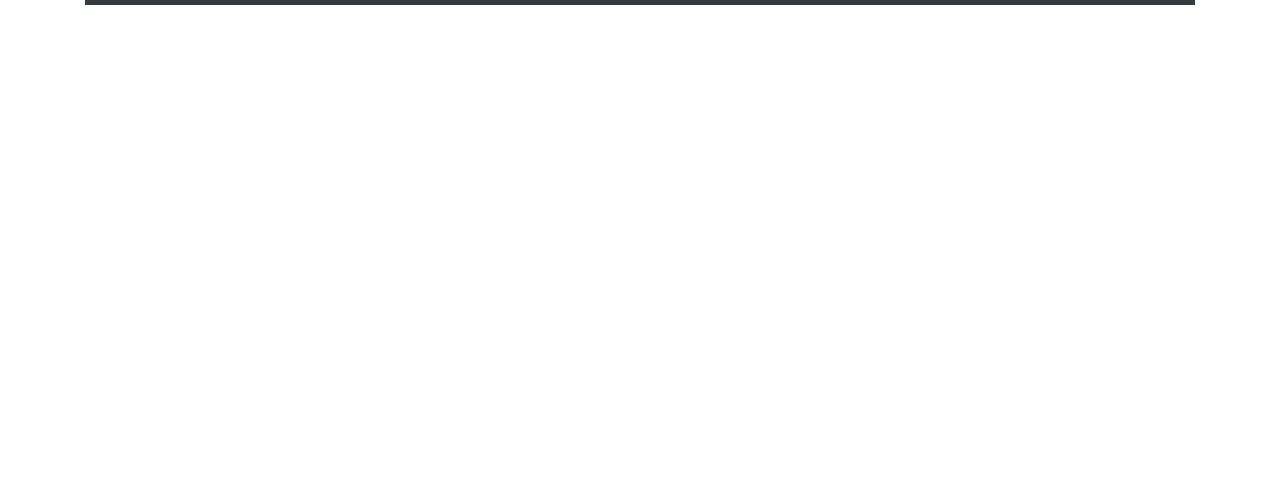
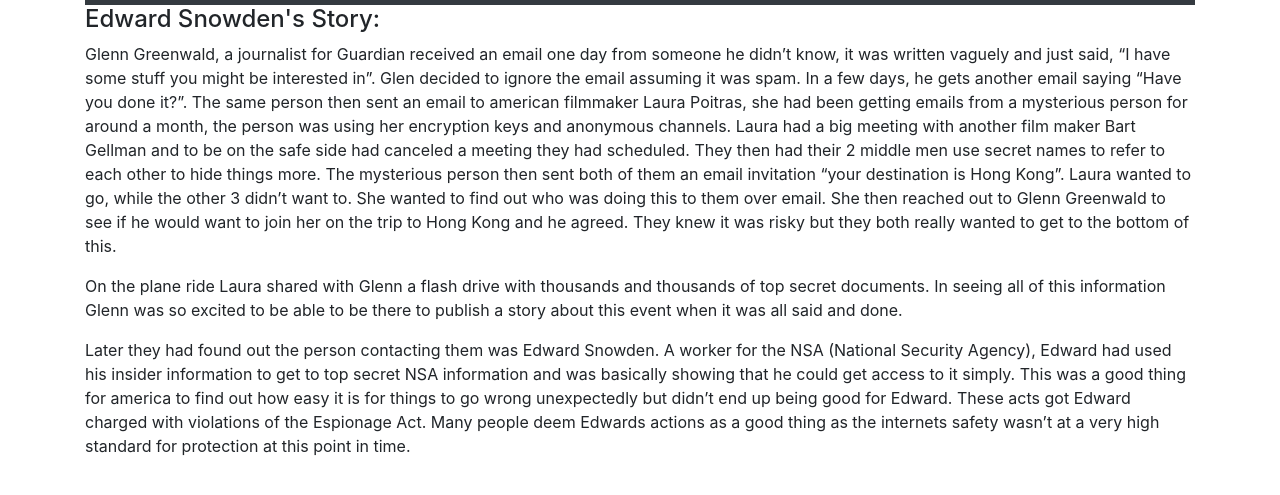
Before and after one commit to BrandonNJIT/Data_Privacy, a plain HTML site: page docs/edward_snowden.html in a window 1280 px wide. Shown: the part 99-594 px from the top of the page. Drawn offline with nearby package versions, Linux system fonts and the light colour scheme.

Commit message:
Final Page

```diff
--- a/docs/edward_snowden.html
+++ b/docs/edward_snowden.html
@@ -50,8 +50,15 @@
             </ul>
         </div>
     </nav>
+    <h4>Edward Snowden's Story:</h4>
     <p>
-
+    Glenn Greenwald, a journalist for Guardian received an email one day from someone he didn’t know, it was written vaguely and just said, “I have some stuff you might be interested in”. Glen decided to ignore the email assuming it was spam. In a few days, he gets another email saying “Have you done it?”. The same person then sent an email to american filmmaker Laura Poitras, she had been getting emails from a mysterious person for around a month, the person was using her encryption keys and anonymous channels. Laura had a big meeting with another film maker Bart Gellman and to be on the safe side had canceled a meeting they had scheduled. They then had their 2 middle men use secret names to refer to each other to hide things more. The mysterious person then sent both of them an email invitation “your destination is Hong Kong”. Laura wanted to go, while the other 3 didn’t want to. She wanted to find out who was doing this to them over email. She then reached out to Glenn Greenwald to see if he would want to join her on the trip to Hong Kong and he agreed. They knew it was risky but they both really wanted to get to the bottom of this.
+    </p>
+    <p>
+    On the plane ride Laura shared with Glenn a flash drive with thousands and thousands of top secret documents. In seeing all of this information Glenn was so excited to be able to be there to publish a story about this event when it was all said and done.
+    </p>
+    <p>
+    Later they had found out the person contacting them was Edward Snowden. A worker for the NSA (National Security Agency), Edward had used his insider information to get to top secret NSA information and was basically showing that he could get access to it simply. This was a good thing for america to find out how easy it is for things to go wrong unexpectedly but didn’t end up being good for Edward. These acts got Edward charged with violations of the Espionage Act. Many people deem Edwards actions as a good thing as the internets safety wasn’t at a very high standard for protection at this point in time.
     </p>
 </div>
 </body>
```
